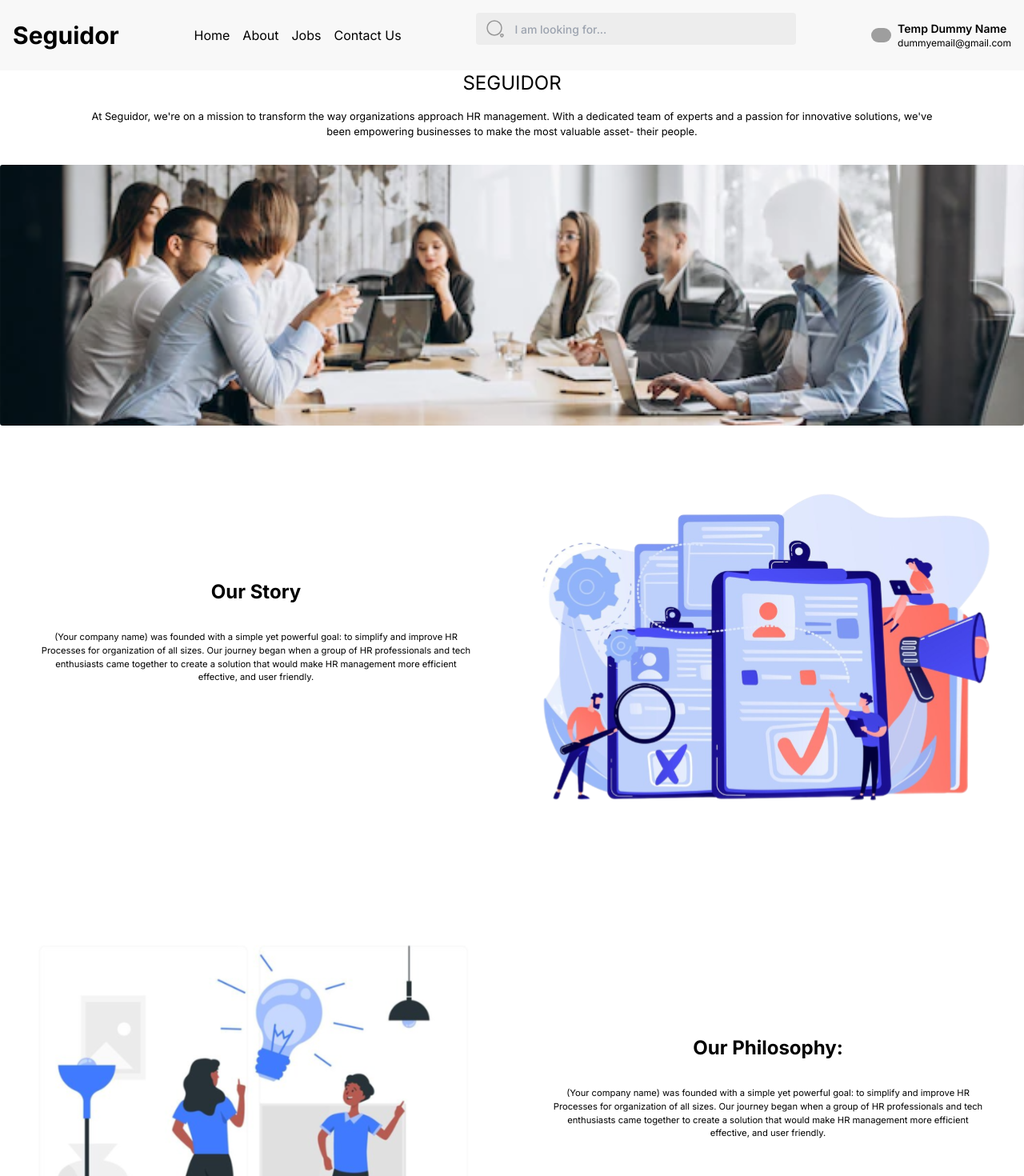
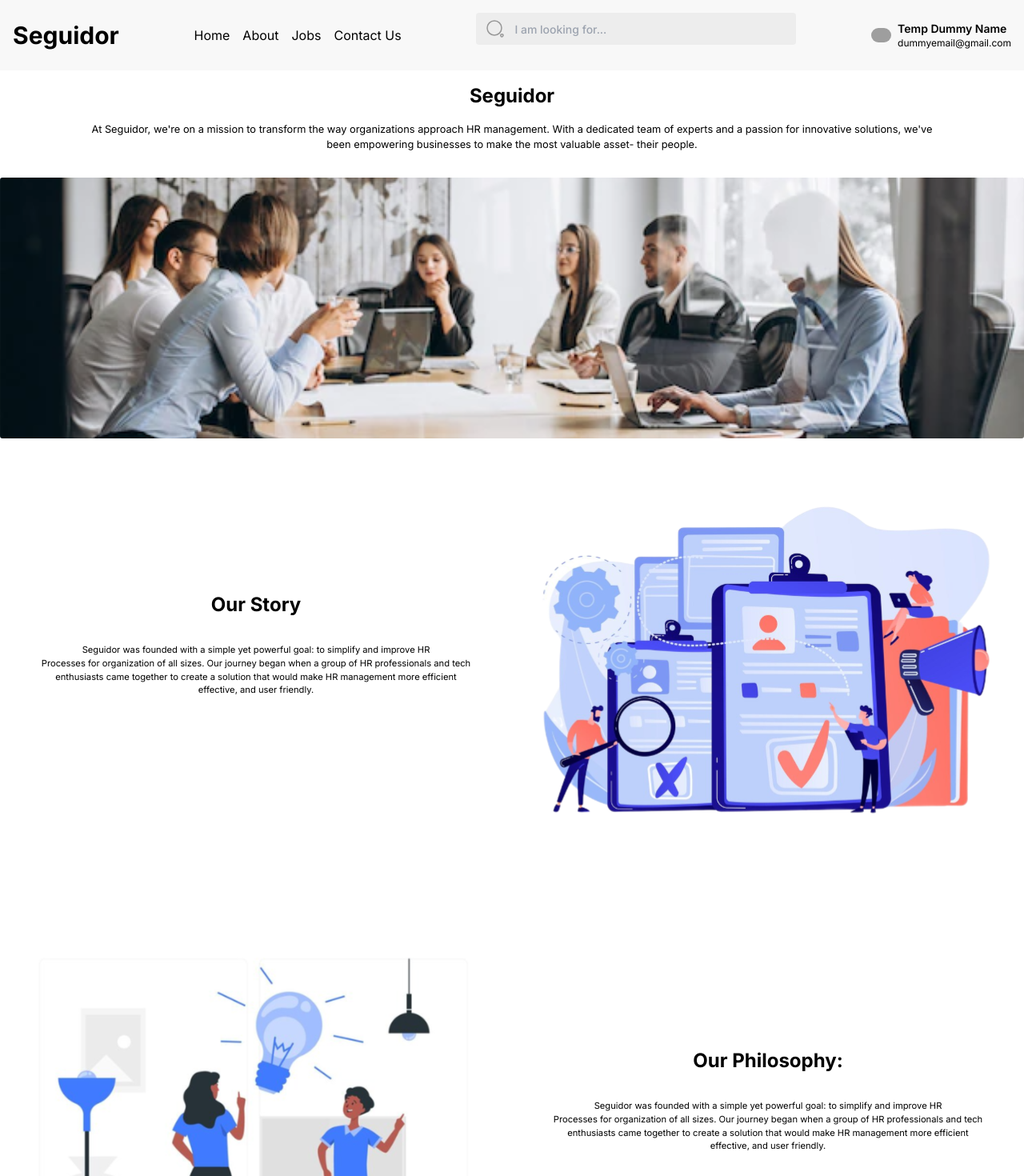
Before and after one commit to Andy-Intelligence/Seguidor-ATS, a Next.js app: page /site/About in a window 1280 px wide. Shown: the top 1470 px of the page at 80% size. Built offline with nearby package versions, Linux system fonts and the light colour scheme; grey boxes are pictures that could not be loaded.

Commit message:
made changes

```diff
--- a/app/(website)/site/About/HeaderText.jsx
+++ b/app/(website)/site/About/HeaderText.jsx
@@ -1,8 +1,8 @@
 const HeaderText = () => {
     return (
         <div>
-            <h2 className=" text-center text-2xl">SEGUIDOR</h2>
-            <p className=" about-p">At Seguidor, we're on a mission to transform the way organizations approach HR management. With a dedicated team of experts and a passion for innovative solutions, we've <span className="block">been empowering businesses to make  the most valuable asset- their people.</span></p>
+            <h2 className=" text-center text-2xl font-[700] pt-4">Seguidor</h2>
+            <p className=" about-p text-md">At Seguidor, we're on a mission to transform the way organizations approach HR management. With a dedicated team of experts and a passion for innovative solutions, we've <span className="block">been empowering businesses to make  the most valuable asset- their people.</span></p>
         </div>
     );
 }
--- a/app/(website)/site/About/MainArea.jsx
+++ b/app/(website)/site/About/MainArea.jsx
@@ -5,7 +5,7 @@ const MainArea = () => {
     <div className=" mainArea ">
       <div className="detailsTwo">
       <h2 className=" font-bold text-2xl">Our Story</h2>
-      <p>(Your company name) was founded with a simple yet powerful goal: to simplify and improve HR<span className="block mt-1">
+      <p className="">Seguidor was founded with a simple yet powerful goal: to simplify and improve HR<span className="block mt-1">
         Processes for organization of all sizes. Our journey began when a group of HR professionals and tech
       </span><span className=" block mt-1">enthusiasts  came together to create a solution that would make HR management more efficient</span>
       <span className="block mt-1">effective, and user friendly.</span></p>
--- a/app/(website)/site/About/MainAreaTwo.jsx
+++ b/app/(website)/site/About/MainAreaTwo.jsx
@@ -6,8 +6,8 @@ const MainAreaTwo = () => {
     <Image src={sectionImage} alt="Section-Image" />
       <div className="detailsTwo">
         <h2 className=" font-bold text-2xl">Our Philosophy:</h2>
-        <p>
-          (Your company name) was founded with a simple yet powerful goal: to
+        <p className="">
+          Seguidor was founded with a simple yet powerful goal: to
           simplify and improve HR
           <span className="block mt-1">
             Processes for organization of all sizes. Our journey began when a
--- a/app/(website)/site/About/SectionThreeMain.jsx
+++ b/app/(website)/site/About/SectionThreeMain.jsx
@@ -3,9 +3,9 @@ import computer from '../images/computer.svg'
 const SectionThreeMain = () => {
     return (
         <div className="sectionOne">
-          <h1 className=" font-semibold text-center">exceptional Support</h1>
+          <h1 className=" font-semibold text-center ">exceptional Support</h1>
           <p>We're more than a software provider; We're your partner in HR
-          <span className="block mt-1">
+          <span className="block mt-1 text-md">
             success. Our dedicated support team is ready to assist you
           </span>
           <span className="block mt-1">
```
